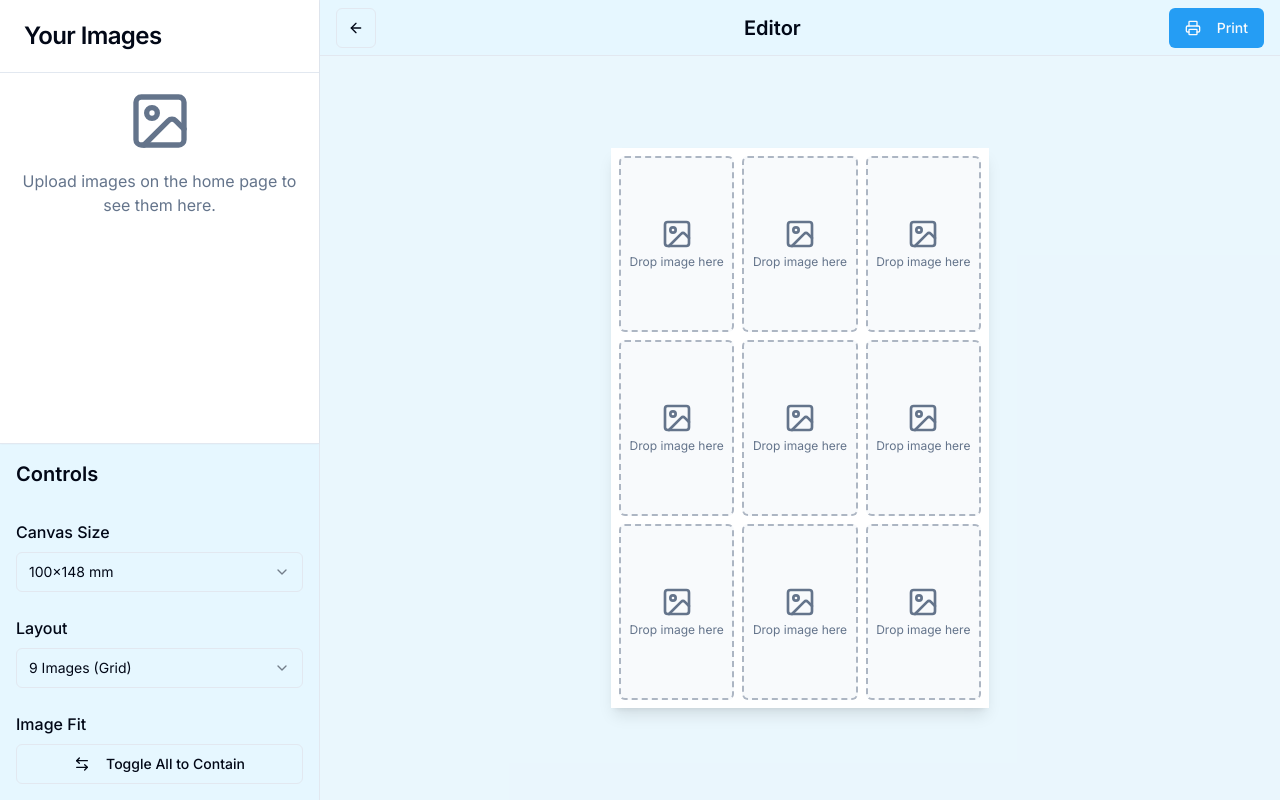
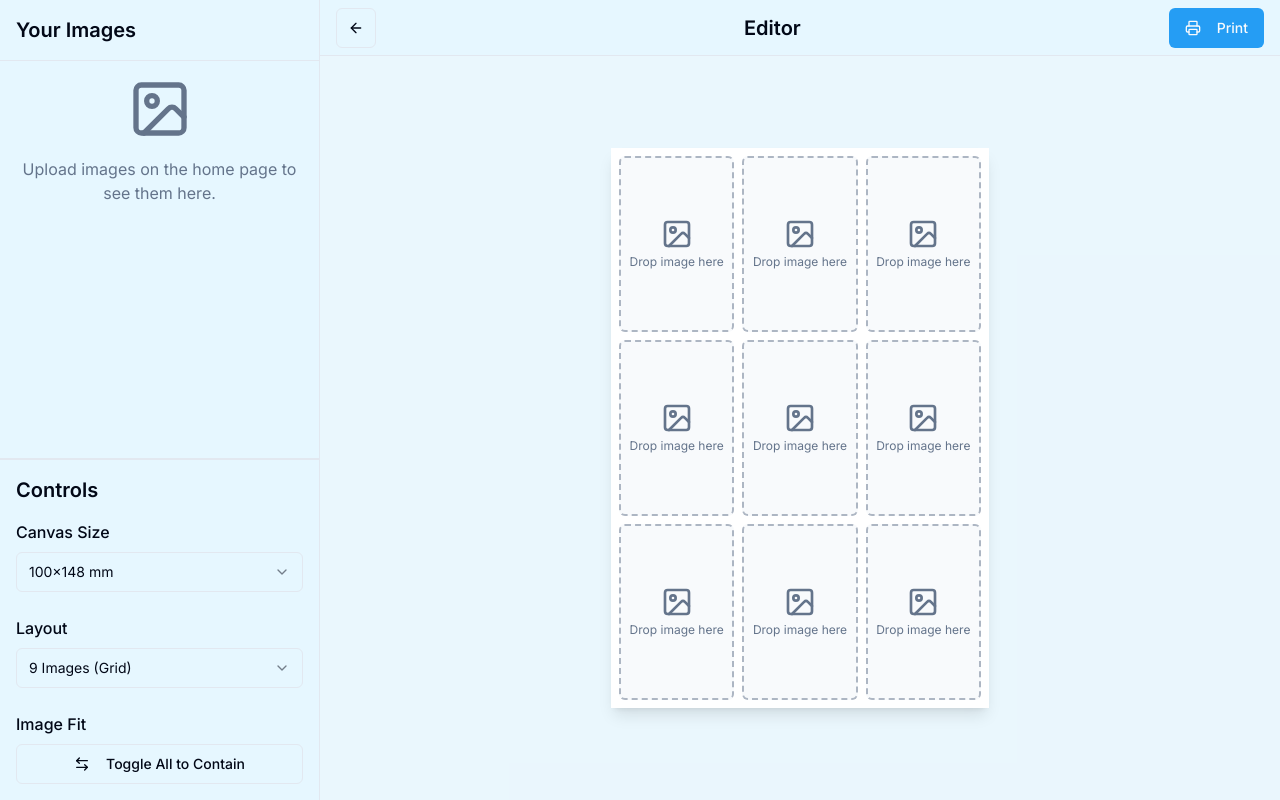
Before and after one commit to wiz-abhi/PhotoFramer, a Next.js app: page /editor in a window 1280 px wide. Built offline with nearby package versions, Linux system fonts and the light colour scheme.

Commit message:
background of my images section should also align with controls section

```diff
--- a/src/components/editor-sidebar.tsx
+++ b/src/components/editor-sidebar.tsx
@@ -1,7 +1,7 @@
+
 'use client';
 
 import { useImages } from '@/context/image-context';
-import { Card, CardContent, CardHeader, CardTitle } from '@/components/ui/card';
 import { ScrollArea } from '@/components/ui/scroll-area';
 import Image from 'next/image';
 import { Label } from '@/components/ui/label';
@@ -10,6 +10,7 @@ import type { CanvasSize, CanvasLayout, ObjectFit } from '@/app/editor/page';
 import { Image as ImageIcon, ArrowLeftRight, RotateCw, Loader2 } from 'lucide-react';
 import { Button } from './ui/button';
 import { useState } from 'react';
+import { Separator } from './ui/separator';
 
 interface EditorSidebarProps {
   sizes: CanvasSize[];
@@ -50,12 +51,11 @@ export default function EditorSidebar({
 
   return (
     <aside className="w-80 border-r bg-background flex flex-col">
-      <div className="flex-1 min-h-0">
-      <Card className="h-full rounded-none border-t-0 border-b-0 border-x-0">
-        <CardHeader className="border-b">
-          <CardTitle>Your Images</CardTitle>
-        </CardHeader>
-        <CardContent className="p-0 h-[calc(100%-4rem)]">
+      <div className="flex-1 min-h-0 flex flex-col">
+        <div className="p-4 border-b">
+          <h2 className="text-xl font-semibold">Your Images</h2>
+        </div>
+        <div className="flex-1 min-h-0">
           <ScrollArea className="h-full p-4">
             {images.length > 0 ? (
                 <div className="grid grid-cols-2 gap-4">
@@ -93,13 +93,13 @@ export default function EditorSidebar({
                 </div>
             )}
           </ScrollArea>
-        </CardContent>
-      </Card>
+        </div>
       </div>
-       <div className="p-4 border-t">
+       <Separator />
+      <div className="p-4 border-t">
         <h2 className="text-xl font-semibold">Controls</h2>
       </div>
-      <div className="p-4 space-y-6">
+      <div className="p-4 pt-0 space-y-6">
         <div>
           <Label htmlFor="canvas-size" className='text-base'>Canvas Size</Label>
           <Select
```
